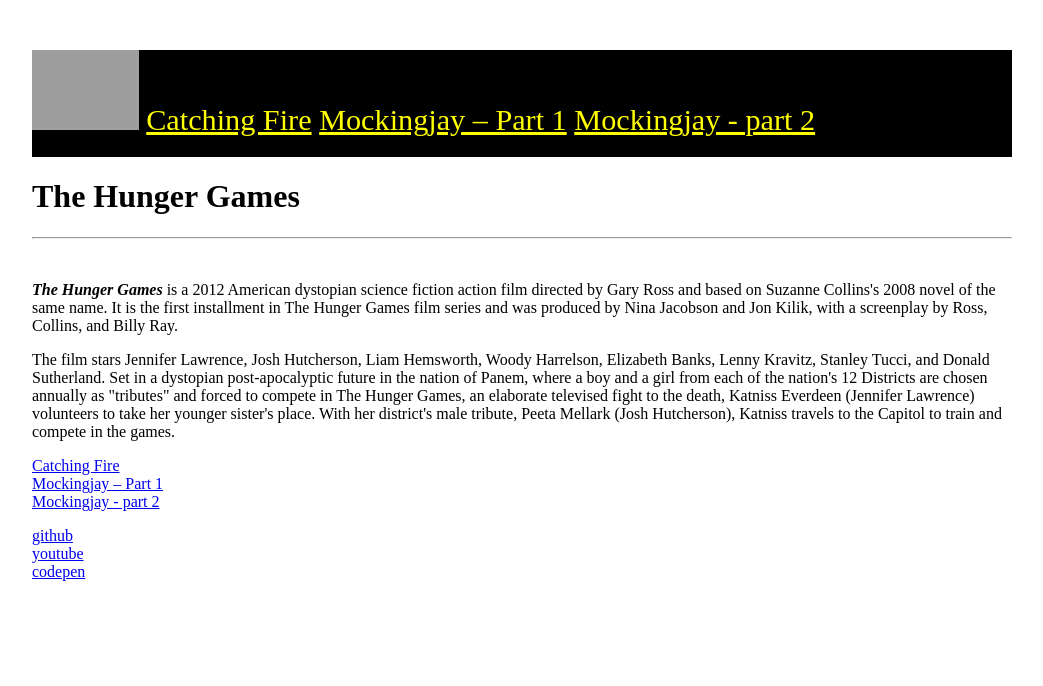
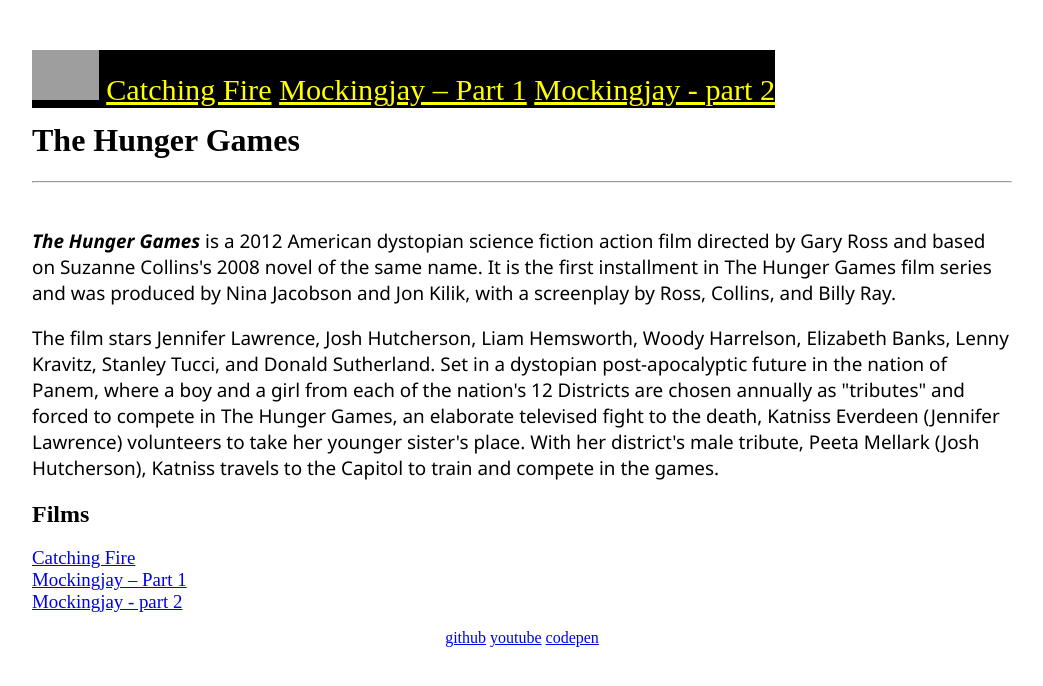
Before and after one commit to sarashaul98/repo1, a plain HTML site: page index.html in a window 1280 px wide. Shown: the whole page, without its empty margins (118-1161 px from the left). Drawn offline with Linux system fonts and the light colour scheme; grey boxes are pictures that could not be loaded.

Commit message:
edit css

```diff
--- a/index.html
+++ b/index.html
@@ -7,39 +7,49 @@
     <title>The Hunger Games</title>
 </head>
 <body>
-    <div class="logo">
-    <img id="logo-img" src="https://i.pinimg.com/originals/e4/4b/20/e44b20c8d031389b788ed69d4493c889.jpg" alt="the hunger games logo">
+
+    <header>
+    <nav>
+        <div class="logo">
+        <img id="logo-img" src="https://i.pinimg.com/originals/e4/4b/20/e44b20c8d031389b788ed69d4493c889.jpg" alt="the hunger games logo">
 
 
-    <a href="second-page.html" style="color: yellow;" target="_blank"> Catching Fire</a>
+        <a class="nav1" href="second-page.html" style="color: yellow;" target="_blank"> Catching Fire</a>
 
-    <a href="third-page.html" style="color: yellow;" target="_blank"> Mockingjay – Part 1</a>
+        <a class="nav1" href="third-page.html" style="color: yellow;" target="_blank"> Mockingjay – Part 1</a>
 
-    <a href="fourth-page.html" style="color: yellow;" target="_blank">Mockingjay - part 2</a>
+        <a class="nav1" href="fourth-page.html" style="color: yellow;" target="_blank">Mockingjay - part 2</a>
+        </nav>
+        </div>
+    </header>
 
-    </div>
+
     <h1>The Hunger Games</h1>
     <hr>
     <br>
+    <section id="ppage1">
     <p>
         <var><b>The Hunger Games</b></var> is a 2012 American dystopian science fiction action film directed by Gary Ross and based on Suzanne Collins's 2008 novel of the same name. It is the first installment in The Hunger Games film series and was produced by Nina Jacobson and Jon Kilik, with a screenplay by Ross, Collins, and Billy Ray.
     </p>
 
     <p>The film stars Jennifer Lawrence, Josh Hutcherson, Liam Hemsworth, Woody Harrelson, Elizabeth Banks, Lenny Kravitz, Stanley Tucci, and Donald Sutherland. Set in a dystopian post-apocalyptic future in the nation of Panem, where a boy and a girl from each of the nation's 12 Districts are chosen annually as "tributes" and forced to compete in The Hunger Games, an elaborate televised fight to the death, Katniss Everdeen (Jennifer Lawrence) volunteers to take her younger sister's place. With her district's male tribute, Peeta Mellark (Josh Hutcherson), Katniss travels to the Capitol to train and compete in the games.
     </p>
+    </section>
+    <p><h2>Films</h2></p>
+    <section id="a-page1">
     <a href="second-page.html" target="_blank"> Catching Fire</a>
     <br>
     <a href="third-page.html" target="_blank"> Mockingjay – Part 1</a>
     <br>
     <a href="fourth-page.html" target="_blank"> Mockingjay - part 2</a>
-
+    </section>
     <footer>
     <p>
 
          <a href="https://github.com/sarashaul98">github</a>
-         <br>
+
         <a href="https://www.youtube.com/?gl=IL&tab=w11">youtube</a>
-        <br>
+
         <a href="https://codepen.io/sara-shaul">codepen</a>
     </p>
     </footer>
--- a/style.css
+++ b/style.css
@@ -1,20 +1,46 @@
 
+  header {
+    padding-bottom: 51px;
+  }
   body {
     margin: 50px 150px 0 150px;
-
+  }
+    @media (max-width: 800px) {
+      body {
+        background-color: lightblue;
+      }
   }
 
   .logo {
 
       background-color:black;
       font-size: 0.8cm;
-      padding-bottom: 0.5cm;
-
 
 
   }
 
   #logo-img {
-    height: 80px;
+    height: 50px;
 
   }
+  nav {
+    position: fixed;
+
+  }
+
+
+  #ppage1 {
+    font-size: 0.5cm;
+    font-family: 'Segoe UI', Tahoma, Geneva, Verdana, sans-serif;
+  }
+  #a-page1 {
+    font-size: 0.5cm;
+
+  }
+
+  footer {
+    text-align: center;
+  }
+.poster-page4 {
+  width: 250px;
+}
```
Also changed, not shown: fourth-page.html (+14 -1 lines), second-page.html (+16 -2 lines), third-page.html (+14 -0 lines).
